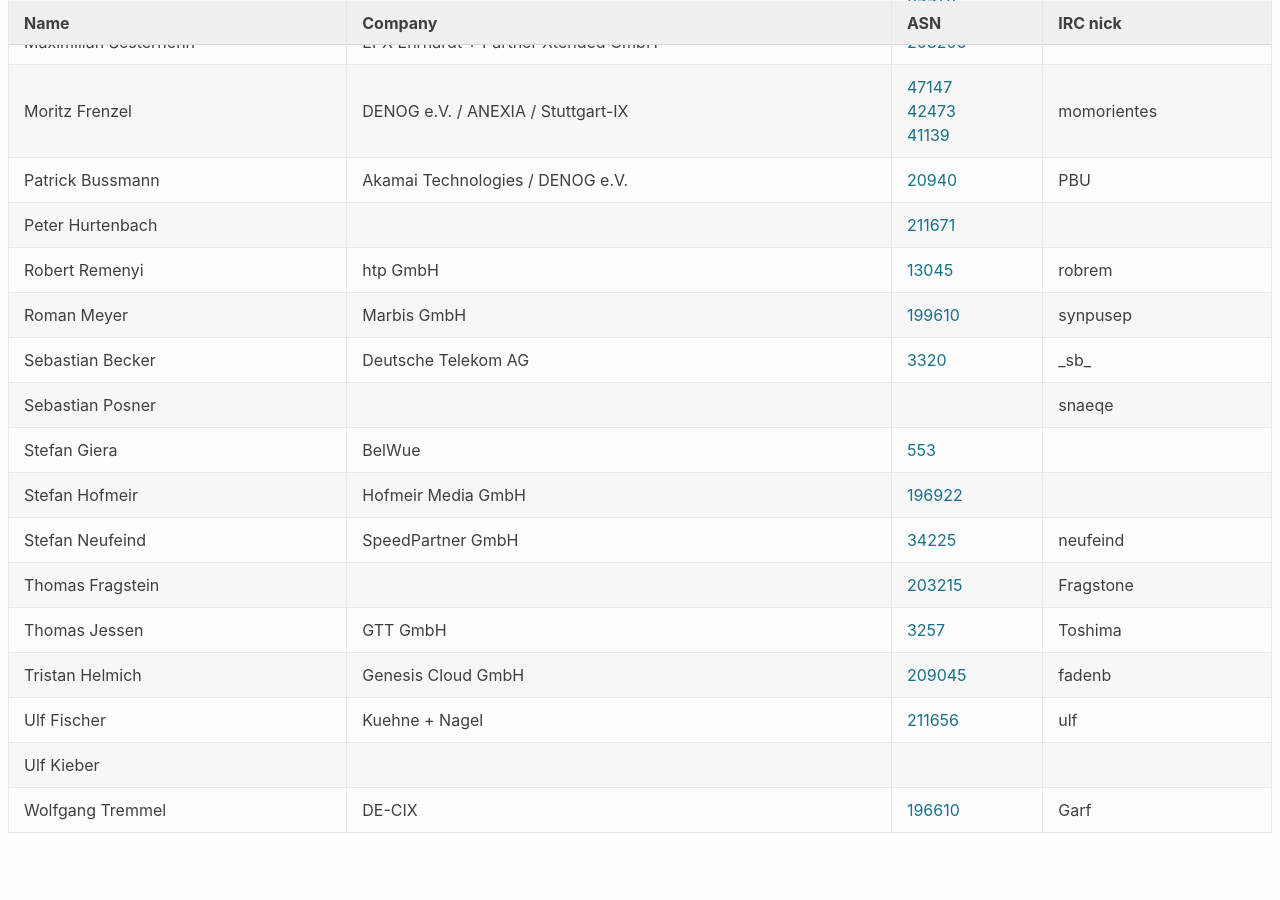
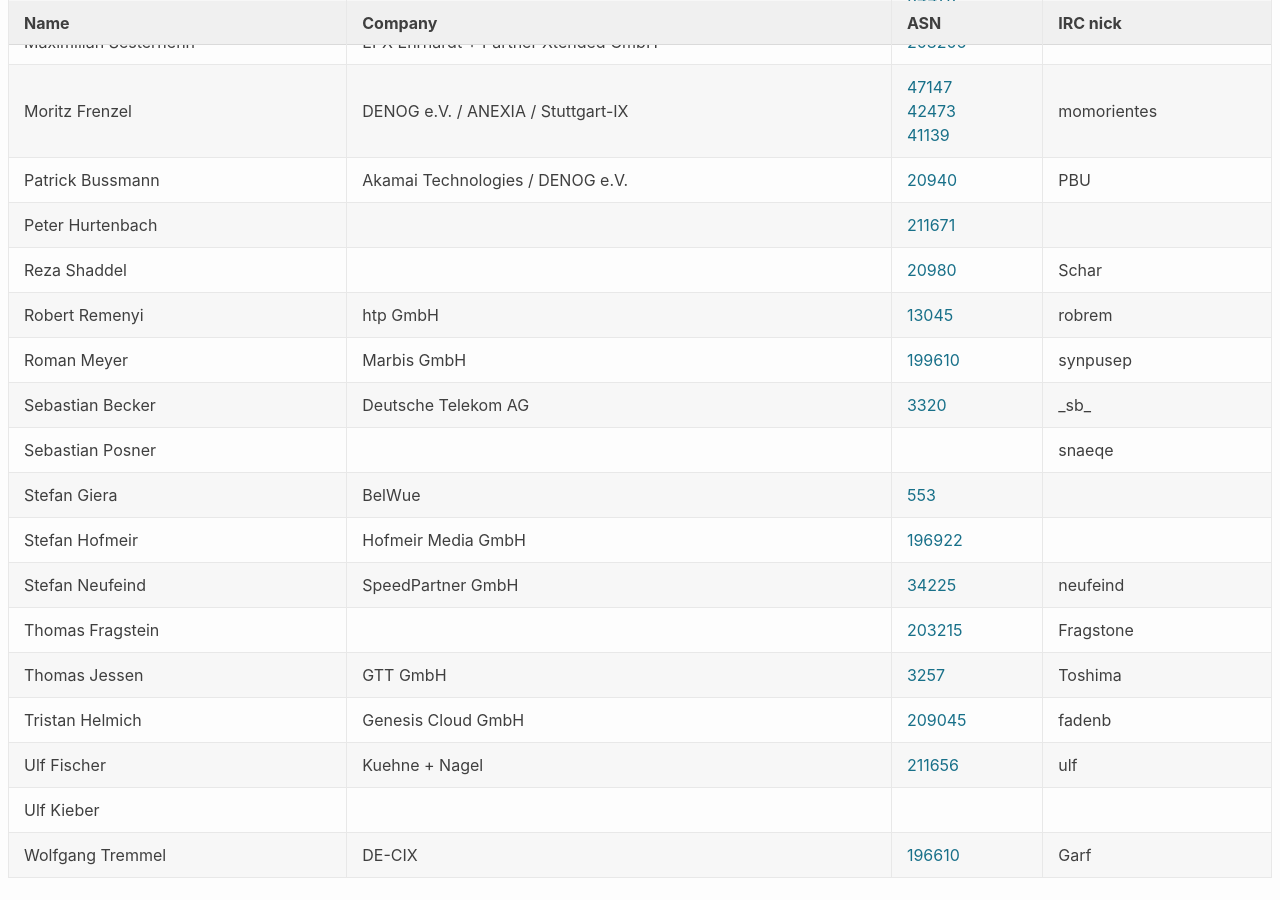
Before and after one commit to denog/pretix-attendeelist, a Jekyll site: the page built from meetup_2021_02/index.markdown, in a window 1280 px wide and 900 px high, scrolled down 1480 px. Built offline with Jekyll 4.4.1, drawn with Linux system fonts in a browser that asks for light colours; before the commit the page ends 2343 px from its top, so only the background shows below that.

Commit message:
Latest data: Tue Apr 13 14:34:31 UTC 2021

```diff
--- a/_data/attendees_meetup_2021-02.json
+++ b/_data/attendees_meetup_2021-02.json
@@ -204,6 +204,12 @@
     "asn": "211671"
   },
   {
+    "name": "Reza Shaddel",
+    "company": null,
+    "irc": "Schar",
+    "asn": "20980"
+  },
+  {
     "name": "Robert Remenyi",
     "company": "htp GmbH",
     "irc": "robrem",
```
